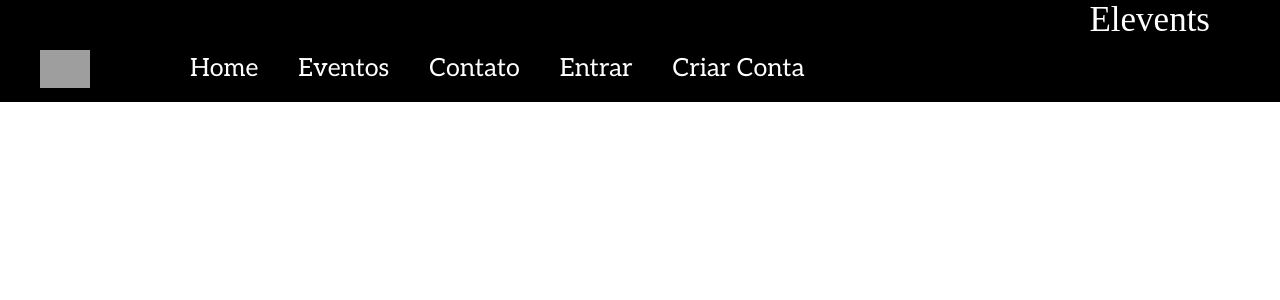
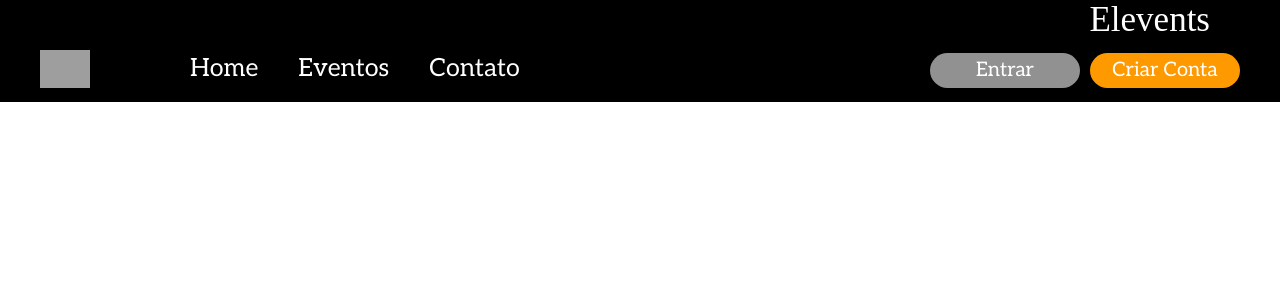
Before and after one commit to Dzxxx15/Elevents, a React (Vite) app: page / in a window 1280 px wide. Shown: the top 300 px of the page. Built offline with nearby package versions, Linux system fonts and the light colour scheme; grey boxes are pictures that could not be loaded; a web font is replaced by a local one.

Commit message:
Elevents

```diff
--- a/src/componentes/Navbar.jsx
+++ b/src/componentes/Navbar.jsx
@@ -17,7 +17,7 @@ const Navbar = () => {
 
       <nav className="navbar">
         <div className="logo">
-          <Link to="/">
+          <Link to="/home">
             <img src="img/logo.jpg"/>
           </Link>
         </div>
@@ -32,13 +32,11 @@ const Navbar = () => {
           <li>
             <Link to="/contato">Contato</Link>
           </li>
-          <li>
-            <Link to="/Entrar">Entrar</Link>
-          </li>
-          <li>
-            <Link to="/criar-conta">Criar Conta</Link>
-          </li>
         </ul>
+        <div className="button-login">
+          <Link to="/Entrar" className="btn-cinza">Entrar</Link>
+          <Link to="/criarconta" className="btn-laranja">Criar Conta</Link>
+        </div>
 
         <div className="hamburger" onClick={toggleMenu}>
           <div className="line"></div>
```
Also changed, not shown: src/views/Contato.jsx (line endings or trailing spaces).
